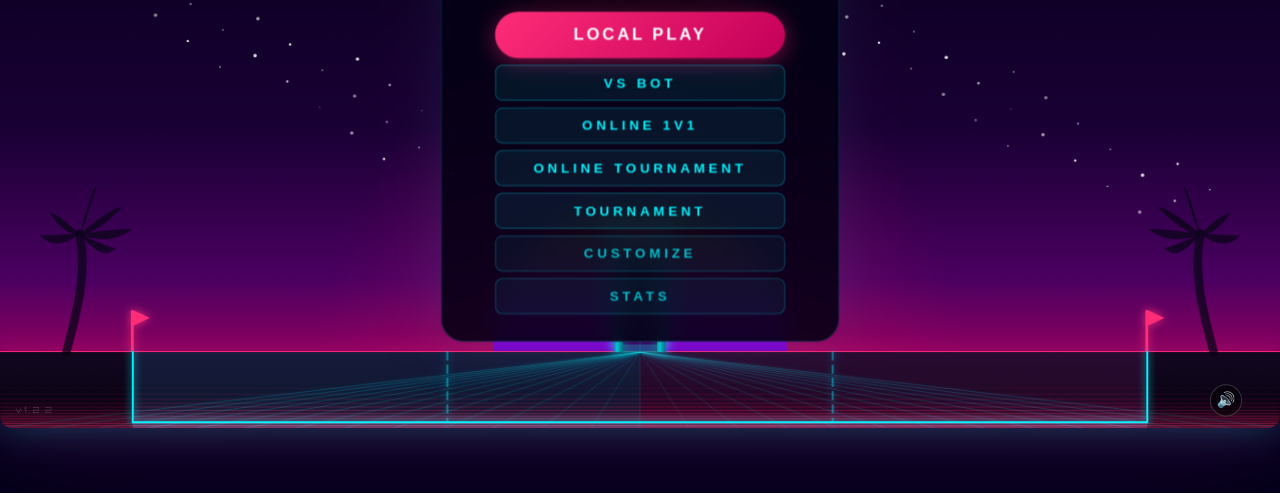
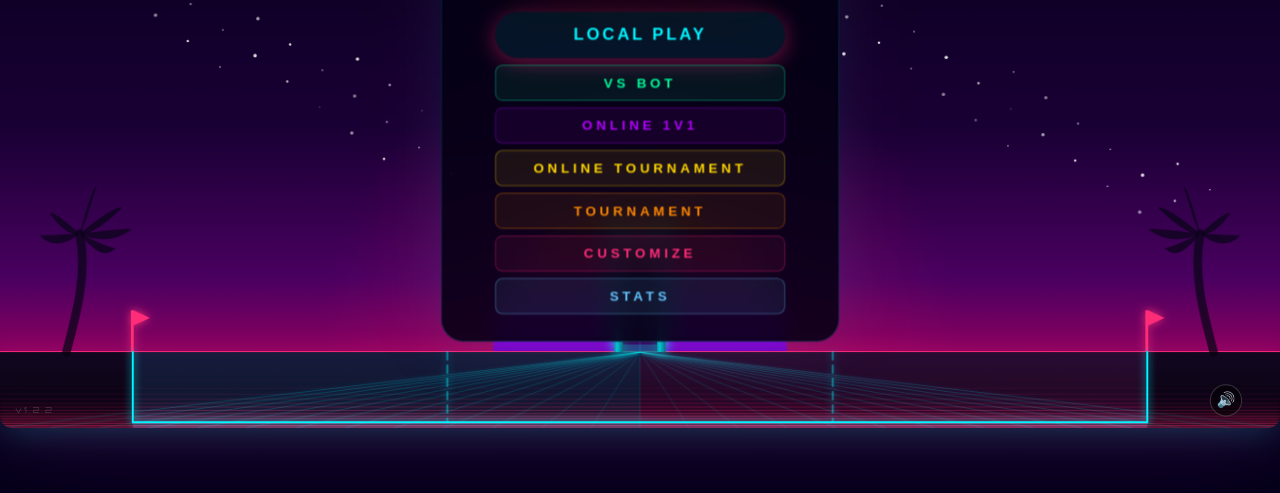
Before and after one commit to jfrodin/Beach-Volleyball-Showdown, a website: page index.html in a window 1280 px wide. Shown: the part 257-750 px from the top of the page. Drawn offline with nearby package versions, Linux system fonts and the light colour scheme.

Commit message:
Each menu button gets its own neon color (v1.2.3)

```diff
--- a/style.css
+++ b/style.css
@@ -289,6 +289,29 @@ body {
   background: rgba(0, 245, 255, 0.12);
   border-color: rgba(0, 245, 255, 0.5) !important;
   color: #00f5ff;
+}
+
+/* ── Per-button neon colors ───────────────────────────────── */
+#btn-start          { --c: 0,245,255;   color: #00f5ff;  }   /* cyan */
+#btn-vs-bot         { --c: 0,255,157;   color: #00ff9d;  }   /* green */
+#btn-online         { --c: 179,0,255;   color: #b300ff;  }   /* purple */
+#btn-online-tournament { --c: 255,215,0; color: #FFD700; }   /* gold */
+#btn-tournament     { --c: 255,136,0;   color: #ff8800;  }   /* orange */
+#btn-customize-menu { --c: 255,45,120;  color: #ff2d78;  }   /* pink */
+#btn-stats          { --c: 100,200,255; color: #64c8ff;  }   /* sky blue */
+
+#btn-start, #btn-vs-bot, #btn-online, #btn-online-tournament,
+#btn-tournament, #btn-customize-menu, #btn-stats {
+  background: rgba(var(--c), 0.08);
+  border-color: rgba(var(--c), 0.35) !important;
+}
+
+#btn-start:hover, #btn-vs-bot:hover, #btn-online:hover,
+#btn-online-tournament:hover, #btn-tournament:hover,
+#btn-customize-menu:hover, #btn-stats:hover {
+  background: rgba(var(--c), 0.18);
+  box-shadow: 0 4px 20px rgba(var(--c), 0.25);
+  border-color: rgba(var(--c), 0.6) !important;
 }
 
 /* ── Shared button styles ─────────────────────────────────── */
```
